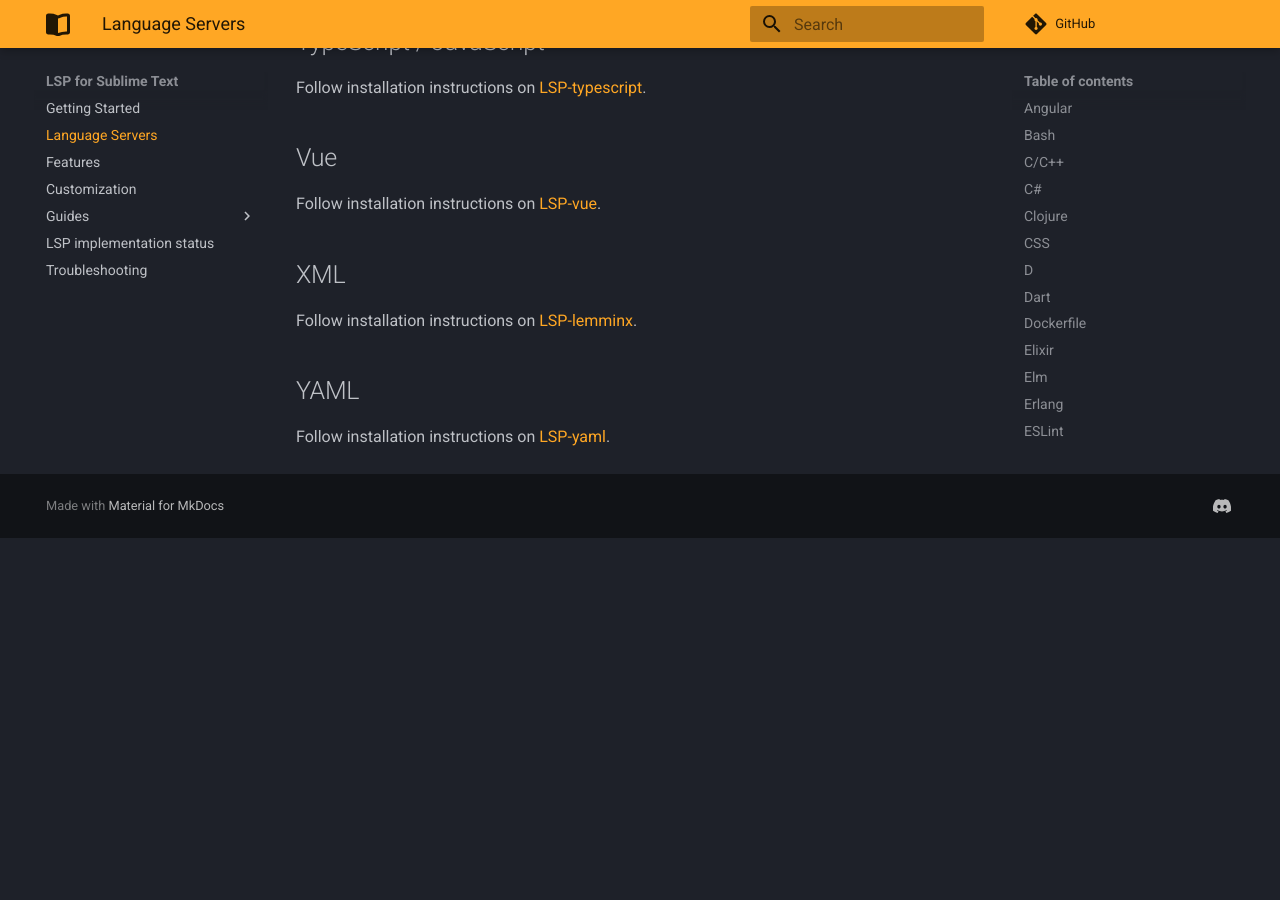
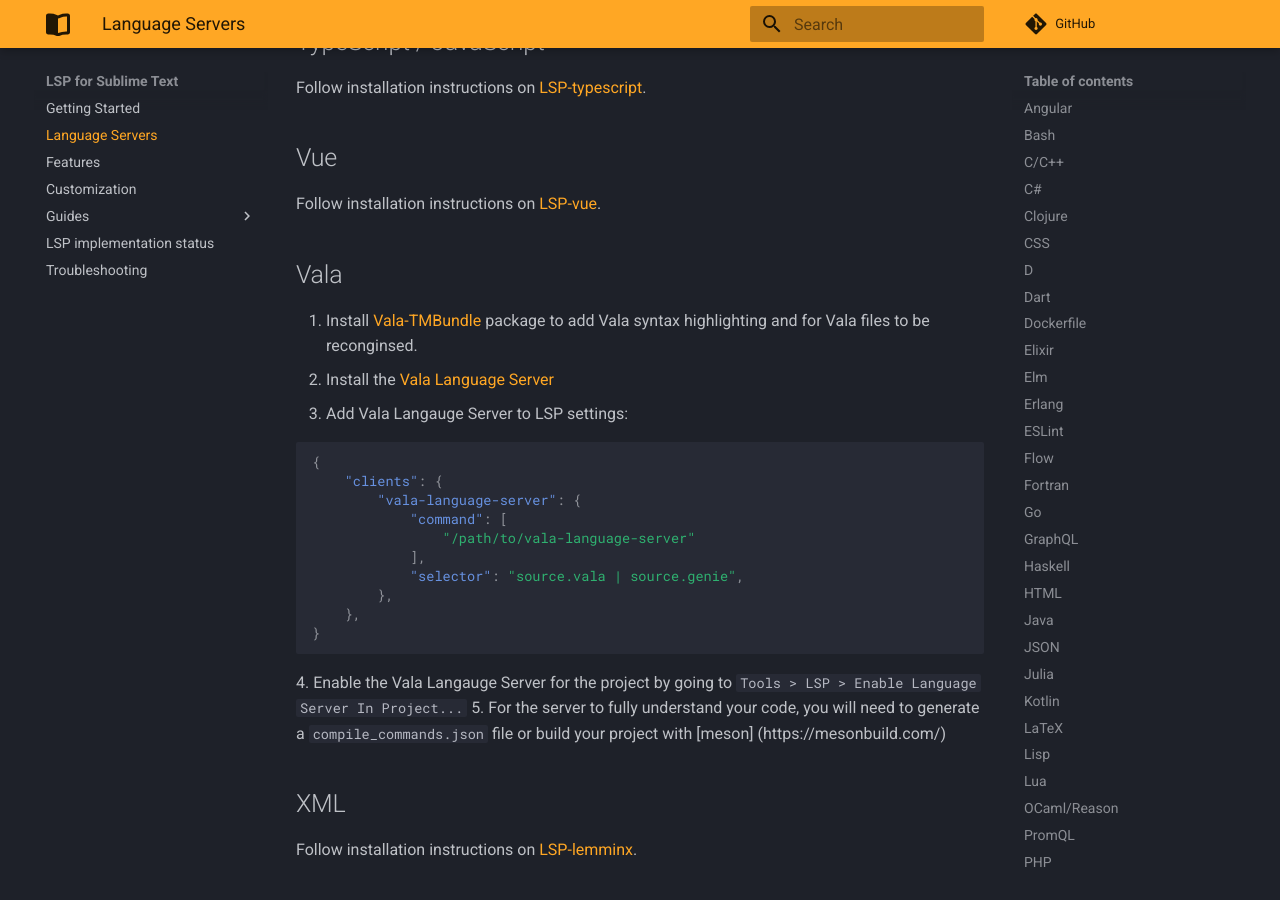
Before and after one commit to sublimelsp/LSP, an MkDocs documentation site: the page built from docs/src/language_servers.md, in a window 1280 px wide and 900 px high, scrolled down 13067 px. Built offline with MkDocs 1.6.1 and Material for MkDocs 9.7.7, drawn with Linux system fonts in a browser that asks for light colours; comment, search, counter and statistics services are not loaded; before the commit the page ends 13605 px from its top, so only the background shows below that.

Commit message:
Added Vala Language Server Instructions

````diff
--- a/docs/src/language_servers.md
+++ b/docs/src/language_servers.md
@@ -540,6 +540,26 @@
 
 Follow installation instructions on [LSP-vue](https://github.com/sublimelsp/LSP-vue).
 
+## Vala
+1. Install [Vala-TMBundle](https://github.com/technosophos/Vala-TMBundle) package to add Vala syntax highlighting and for Vala files to be reconginsed.
+2. Install the [Vala Language Server](https://github.com/Prince781/vala-language-server)
+3. Add Vala Langauge Server to LSP settings:
+
+```json
+{
+	"clients": {
+		"vala-language-server": {
+			"command": [
+				"/path/to/vala-language-server"
+			],
+			"selector": "source.vala | source.genie",
+		},
+	},
+}
+```
+4. Enable the Vala Langauge Server for the project by going to `Tools > LSP > Enable Language Server In Project...`
+5. For the server to fully understand your code, you will need to generate a `compile_commands.json` file or build your project with [meson] (https://mesonbuild.com/)
+
 ## XML
 
 Follow installation instructions on [LSP-lemminx](https://github.com/sublimelsp/LSP-lemminx).
````
